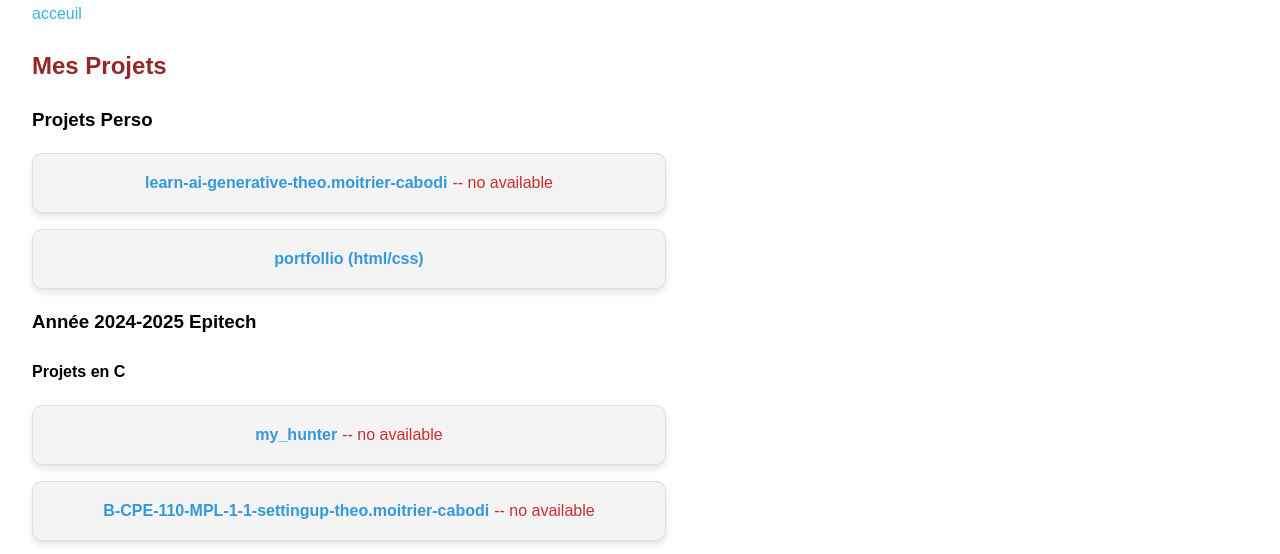
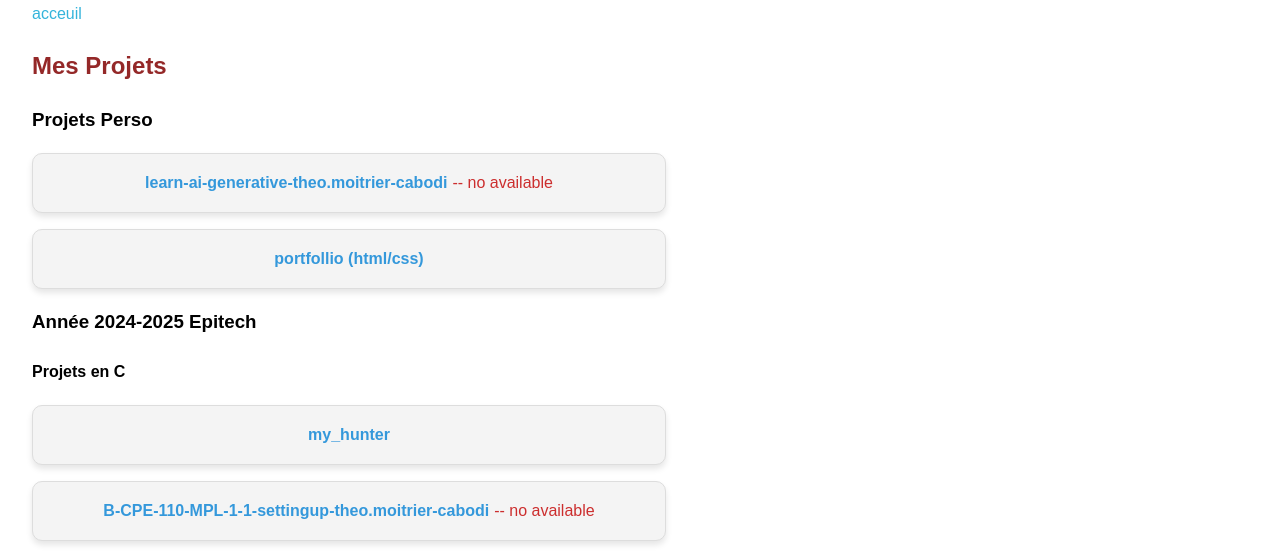
Before and after one commit to Vylllixis/my_portfolio, a plain HTML site: page project.html in a window 1280 px wide. Shown: the part 233-787 px from the top of the page. Drawn offline with Linux system fonts and the light colour scheme.

Commit message:
fix(<del>): <miss> i have miss to delete th no available project notation

```diff
--- a/project.html
+++ b/project.html
@@ -47,7 +47,6 @@
                         my_hunter
                     </a>
                 </nav>
-                <a class="available"> -- no available </a>
             </div>
             <div class="project-box">
                 <nav>
```
